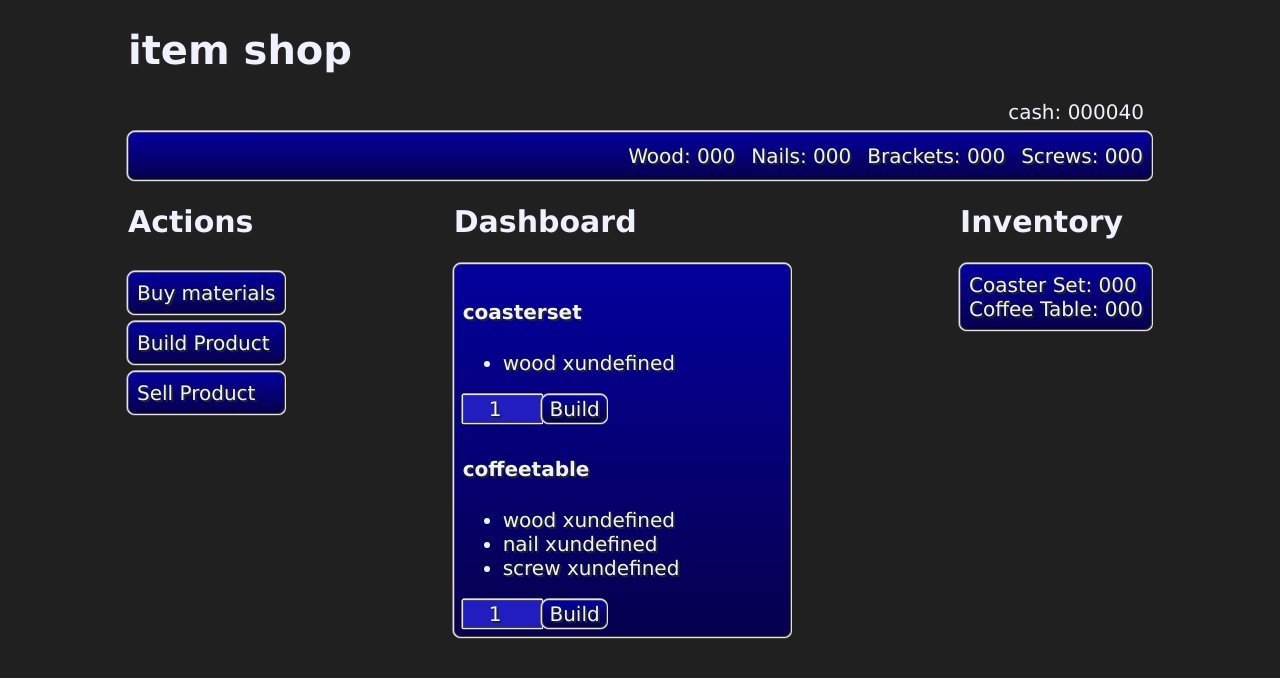
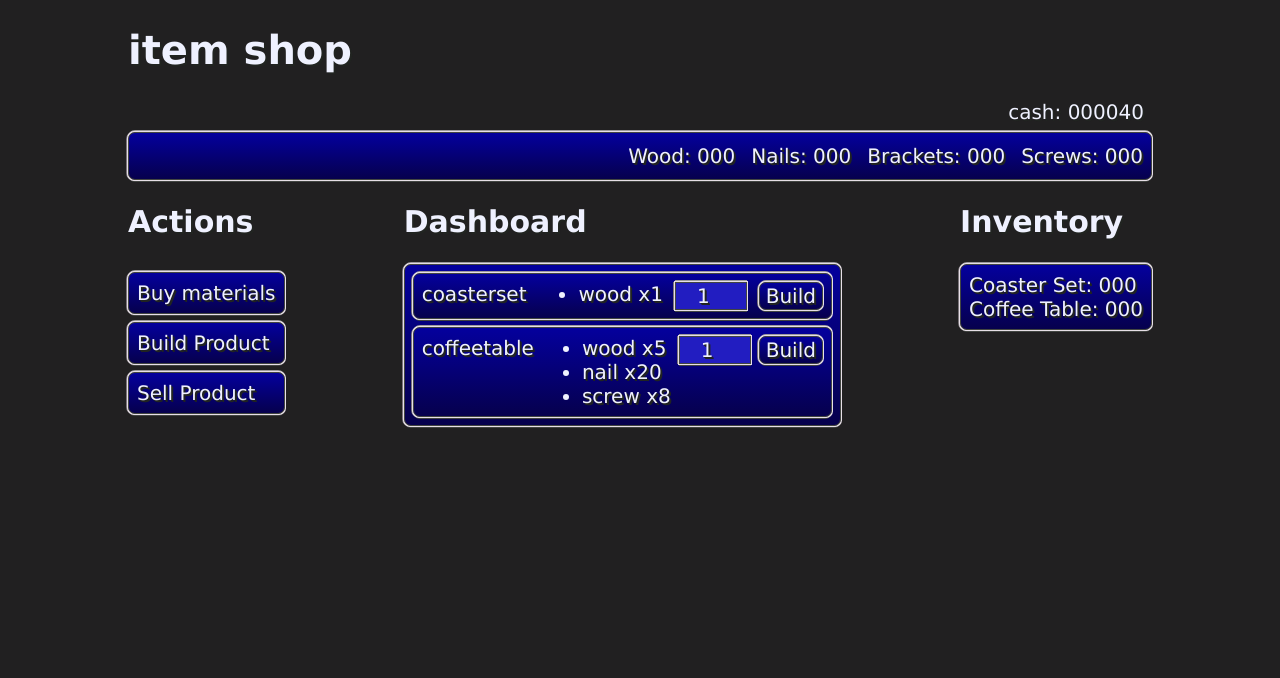
Before and after one commit to cwest9400/unitbuilder, a plain HTML site: page index.html in a window 1280 px wide. Both pictures are taken after a click on the button "Build Product". Drawn offline with Linux system fonts and the light colour scheme.

Commit message:
refactoring build menu to take qty and list materials

```diff
--- a/main.js
+++ b/main.js
@@ -349,7 +349,7 @@ document.getElementById("actionBuild").addEventListener("click", function () {
         productContainer.classList.add("secondaryMenuContainer");
 
         //display product name and required materials
-        let productName = document.createElement("h4");
+        let productName = document.createElement("p");
         productName.textContent = `${product.name}`;
         productContainer.appendChild(productName);
         //material list
@@ -357,7 +357,7 @@ document.getElementById("actionBuild").addEventListener("click", function () {
         for(let j = 0; j < product.materials.length; j++) {
             let material = product.materials[j];
             let materialItem = document.createElement("li");
-            materialItem.textContent = material.name + " x" + material.quantity;
+            materialItem.textContent = material.name + " x" + material.qty;
             materialsList.appendChild(materialItem);
         }
         productContainer.appendChild(materialsList);
--- a/style.css
+++ b/style.css
@@ -13,6 +13,12 @@ body {
   font-weight: normal;
 
   background-color: #212021;
+}
+p {
+  margin: 0;
+}
+ul {
+  margin: 0;
 }
 
 button:hover {
@@ -33,6 +39,7 @@ button:hover {
 }
 button {
   border: solid 1px #424542;
+  height: max-content;
   box-shadow: 1px 1px #e7dfe7, -1px -1px #e7dfe7, 1px -1px #e7dfe7,
     -1px 1px #e7dfe7, 0 -2px #9c9a9c, -2px 0 #7b757b, 0 2px #424542;
   background: #04009d;
@@ -62,7 +69,8 @@ button {
 
 }
 input {
-  width: 25%;
+  width: 72px;
+  height: max-content;
   border: solid 1px #424542;
   box-shadow: 1px 1px #e7dfe7, -1px -1px #e7dfe7, 1px -1px #e7dfe7,
     -1px 1px #e7dfe7, 0 -2px #9c9a9c, -2px 0 #7b757b, 0 2px #424542;
@@ -248,6 +256,41 @@ input {
   font-size: 20px;
   font-weight: normal;
 }
+.secondaryMenuContainer {
+  padding: 8px;
+  /* margin-top: 8px; */
+  display: flex;
+  justify-content: space-between;
+  align-items: flex-start;
+  /* flex-direction: column; */
+  gap: 8px;
+  border: solid 1px #424542;
+  box-shadow: 1px 1px #e7dfe7, -1px -1px #e7dfe7, 1px -1px #e7dfe7,
+    -1px 1px #e7dfe7, 0 -2px #9c9a9c, -2px 0 #7b757b, 0 2px #424542;
+  background: #04009d;
+  background: -moz-linear-gradient(top, #04009d 0%, #06004d 100%);
+  background: -webkit-gradient(
+    linear,
+    left top,
+    left bottom,
+    color-stop(0%, #04009d),
+    color-stop(100%, #06004d)
+  );
+  background: -webkit-linear-gradient(top, #04009d 0%, #06004d 100%);
+  background: -o-linear-gradient(top, #04009d 0%, #06004d 100%);
+  background: -ms-linear-gradient(top, #04009d 0%, #06004d 100%);
+  background: linear-gradient(to bottom, #04009d 0%, #06004d 100%);
+  filter: progid:DXImageTransform.Microsoft.gradient( startColorstr='#04009d', endColorstr='#06004d',GradientType=0 );
+  -webkit-border-radius: 7px;
+  -moz-border-radius: 7px;
+  border-radius: 7px;
+  color: #eff1ff;
+  text-shadow: 2px 2px #212421, 1px 1px #212021;
+  font-family: Verdana, sans-serif;
+  font-size: 20px;
+  font-weight: normal;
+
+}
 
 .secondaryMenuButton {
     padding: 8px;
```
